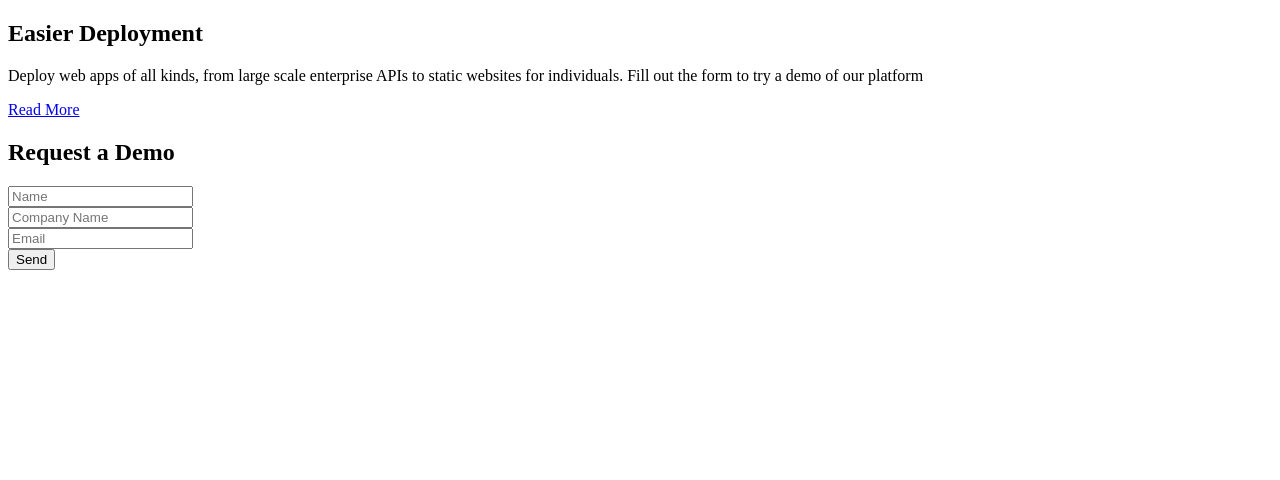
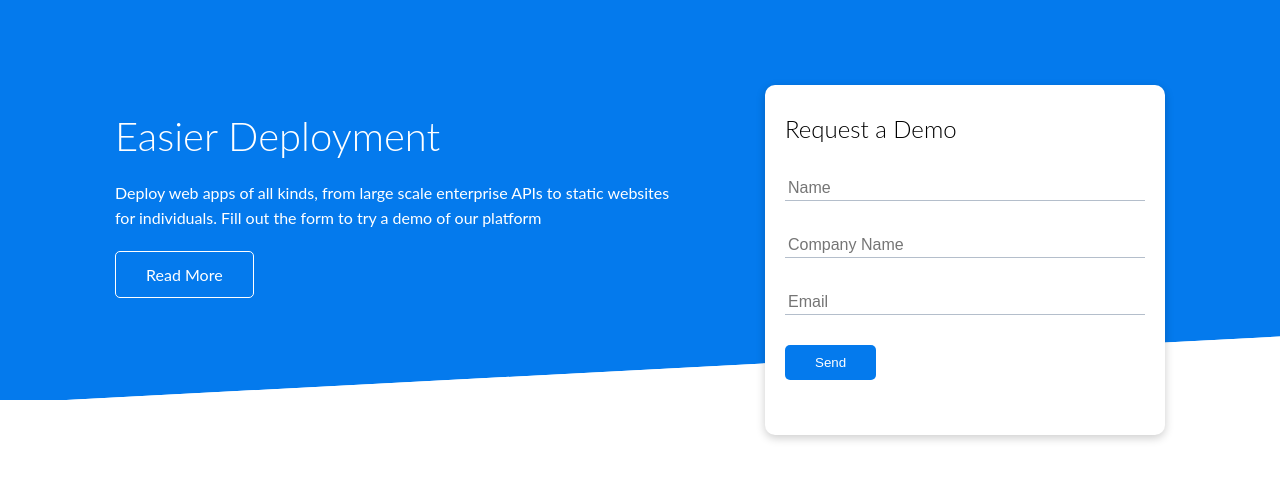
Before and after one commit to HYF-Class21/agile-development-group4-loruki-rebuild, a website: page index.html in a window 1280 px wide. Drawn offline with Linux system fonts and the light colour scheme.

Commit message:
add html and css for Introduction

```diff
--- a/index.html
+++ b/index.html
@@ -19,7 +19,7 @@
             static websites for individuals. Fill out the form to try a demo of
             our platform
           </p>
-          <a href="features.html" class="btn btn-outline">Read More</a>
+          <a href="pages/features.html" class="btn btn-outline">Read More</a>
         </div>
         <!--Demo box-->
         <div class="showcase-form card">
--- a/styles/index.css
+++ b/styles/index.css
@@ -1 +1,208 @@
 @import url("./something.css");
+
+/* Base style */
+
+:root {
+  --primary-color: #047aed;
+  --secondary-color: #1c3fa8;
+  --dark-color: #002240;
+  --light-color: #f4f4f4;
+  --success-color: #5cb85c;
+  --error-color: #d9534f;
+}
+
+* {
+  box-sizing: border-box;
+  padding: 0;
+  margin: 0;
+}
+
+body {
+  font-family: "Lato", sans-serif;
+  color: #333;
+  line-height: 1.6;
+}
+
+ul {
+  list-style-type: none;
+}
+
+a {
+  text-decoration: none;
+  color: #333;
+}
+
+h1,
+h2 {
+  font-weight: 300;
+  line-height: 1.2;
+  margin: 10px 0;
+}
+
+p {
+  margin: 10px 0;
+}
+
+img {
+  width: 100%;
+}
+
+/* end of Base style */
+
+code,
+pre {
+  background: #333;
+  color: #fff;
+  padding: 10px;
+}
+
+.hidden {
+  visibility: hidden;
+  height: 0;
+}
+
+/* Introduction, start */
+
+.showcase {
+  height: 400px;
+  background-color: var(--primary-color);
+  color: #fff;
+  position: relative;
+}
+
+.showcase h1 {
+  font-size: 40px;
+}
+
+.showcase p {
+  margin: 20px 0;
+}
+
+.grid {
+  display: grid;
+  grid-template-columns: repeat(2, 1fr);
+  gap: 20px;
+  justify-content: center;
+  align-items: center;
+  height: 100%;
+}
+
+.showcase .grid {
+  overflow: visible;
+  grid-template-columns: 55% 45%;
+  gap: 30px;
+}
+
+.showcase-form {
+  position: relative;
+  top: 60px;
+  height: 350px;
+  width: 400px;
+  padding: 40 px;
+  z-index: 100;
+  justify-self: flex-end;
+  animation: slideInFromRight 1s ease-in;
+}
+
+.showcase-form .form-control {
+  margin: 30px 0;
+}
+
+.showcase-text {
+  animation: slideInFromLeft 1s ease-in;
+}
+
+.showcase-form input[type="text"],
+.showcase-form input[type="email"] {
+  border: 0;
+  border-bottom: 1px solid #b4becb;
+  width: 100%;
+  padding: 3px;
+  font-size: 16px;
+}
+
+.showcase-form input:focus {
+  outline: none;
+}
+
+.showcase::before,
+.showcase::after {
+  content: "";
+  position: absolute;
+  height: 100px;
+  bottom: -70px;
+  right: 0;
+  left: 0;
+  background: #fff;
+  transform: skewY(-3deg);
+  -webkit-transform: skewY(-3deg);
+  -moz-transform: skewY(-3deg);
+  -ms-transform: skewY(-3deg);
+}
+
+/* Introduction. End  */
+
+/* Utilities */
+
+.container {
+  max-width: 1100px;
+  margin: 0 auto;
+  overflow: auto;
+  padding: 0 40px;
+}
+
+.flex {
+  display: flex;
+  justify-content: center;
+  align-items: center;
+}
+
+.card {
+  background-color: #fff;
+  color: #000;
+  border-radius: 10px;
+  box-shadow: 0 3px 10px rgba(0, 0, 0, 0.2);
+  padding: 20px;
+  margin: 10 px;
+}
+
+.btn {
+  display: inline-block;
+  padding: 10px 30px;
+  cursor: pointer;
+  background: var(--primary-color);
+  color: #fff;
+  border: none;
+  border-radius: 5px;
+}
+
+.btn-outline {
+  background-color: transparent;
+  border: 1px #fff solid;
+}
+
+.btn-hover {
+  transform: scale(0.98);
+}
+
+/* Animation */
+
+@keyframes slideInFromLeft {
+  0% {
+    transform: translateX(-100%);
+  }
+
+  100% {
+    transform: translateX(0);
+  }
+}
+
+@keyframes slideInFromRight {
+  0% {
+    transform: translateX(100%);
+  }
+
+  100% {
+    transform: translateX(0);
+  }
+}
```
Also changed, not shown: planning/development-strategy.md (+3 -2 lines).
